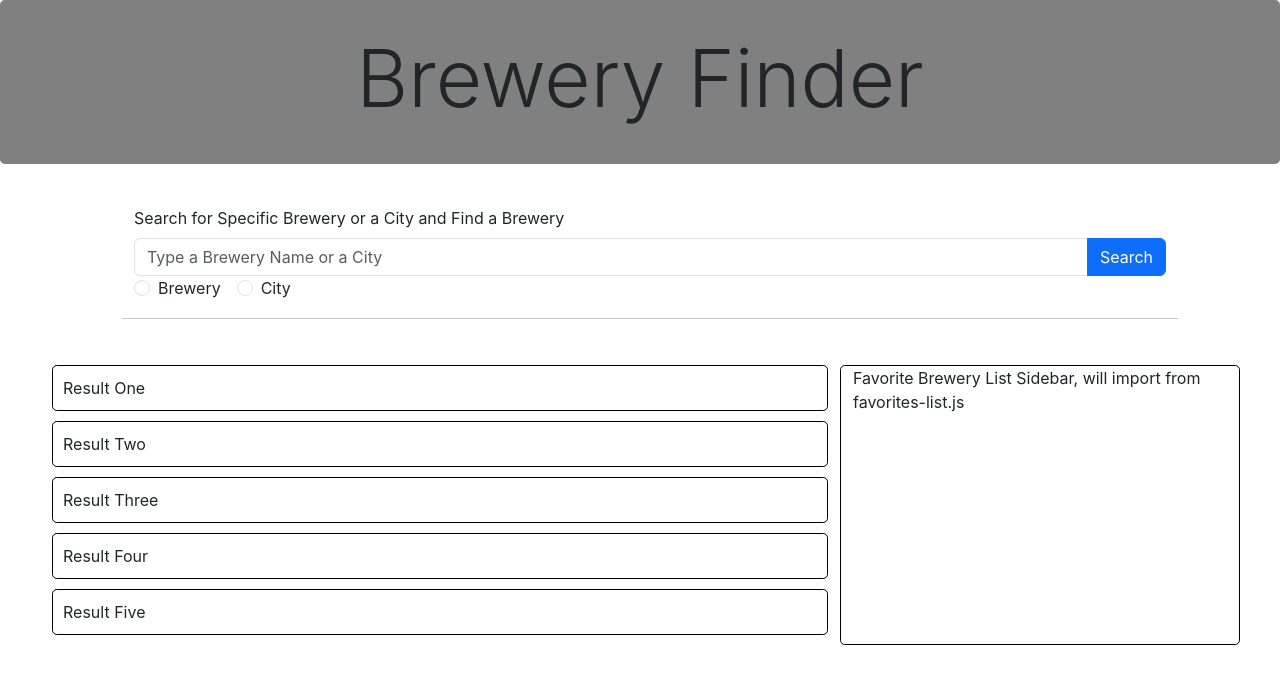
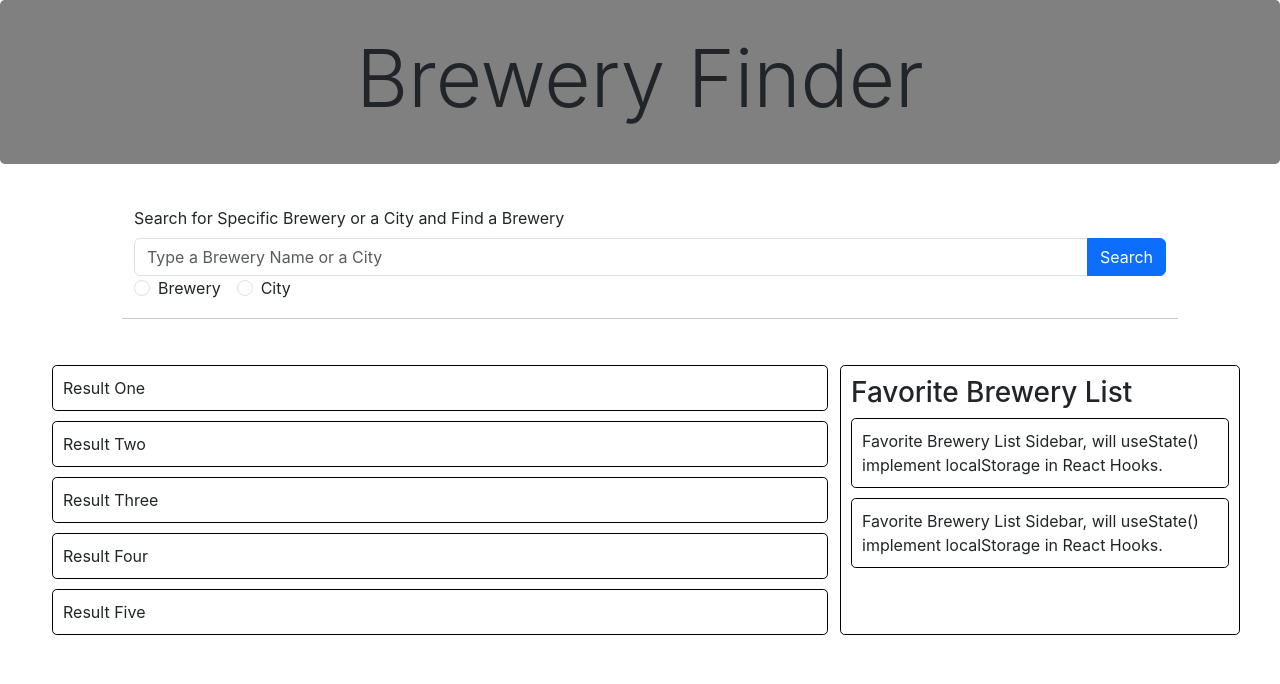
Before and after one commit to Will9214/brewery-finder, a React (Create React App) app: page / in a window 1280 px wide. Shown: the top 684 px of the page. Built offline with nearby package versions, Linux system fonts and the light colour scheme.

Commit message:
update favorites-list skeleton display structure

```diff
--- a/src/Components/brewery-results.js
+++ b/src/Components/brewery-results.js
@@ -1,3 +1,5 @@
+import FavoritesList from "./favorites-list";
+
 const BreweryResultsList = () => {
   return (
     <div className="row">
@@ -8,7 +10,9 @@ const BreweryResultsList = () => {
         <div className="api-query-result">Result Four</div>
         <div className="api-query-result">Result Five</div>
       </div>
-      <div className="fav-list col-6 col-lg-4">Favorite Brewery List Sidebar, will import from favorites-list.js</div>
+      <div className="fav-list col-6 col-lg-4">
+        <FavoritesList />
+      </div>
     </div>
   )
 };
--- a/src/Components/favorites-list.js
+++ b/src/Components/favorites-list.js
@@ -0,0 +1,15 @@
+const FavoritesList = () => {
+  return (
+    <div>
+      <h3>Favorite Brewery List</h3>
+      <div className="fav-list col-6 col-lg-12">
+        Favorite Brewery List Sidebar, will useState() implement localStorage in React Hooks.
+      </div>
+      <div className="fav-list col-6 col-lg-12">
+        Favorite Brewery List Sidebar, will useState() implement localStorage in React Hooks.
+      </div>
+    </div>
+  )
+};
+
+export default FavoritesList;
--- a/src/index.css
+++ b/src/index.css
@@ -34,9 +34,6 @@ code {
 .fav-list {
   border: 1px solid black;
   border-radius: 0.3rem;
-}
-
-.api-query-result {
   padding: 10px;
   margin-bottom: 10px;
 }
```
